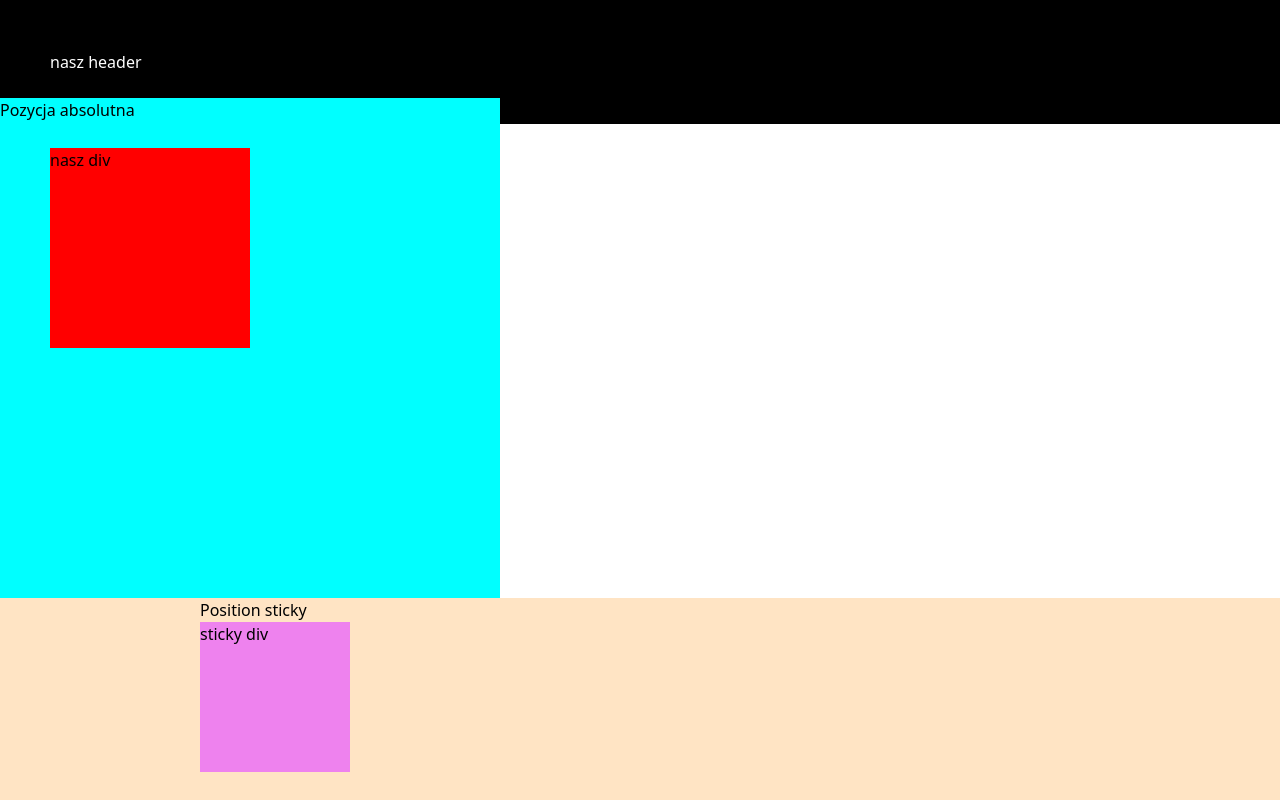
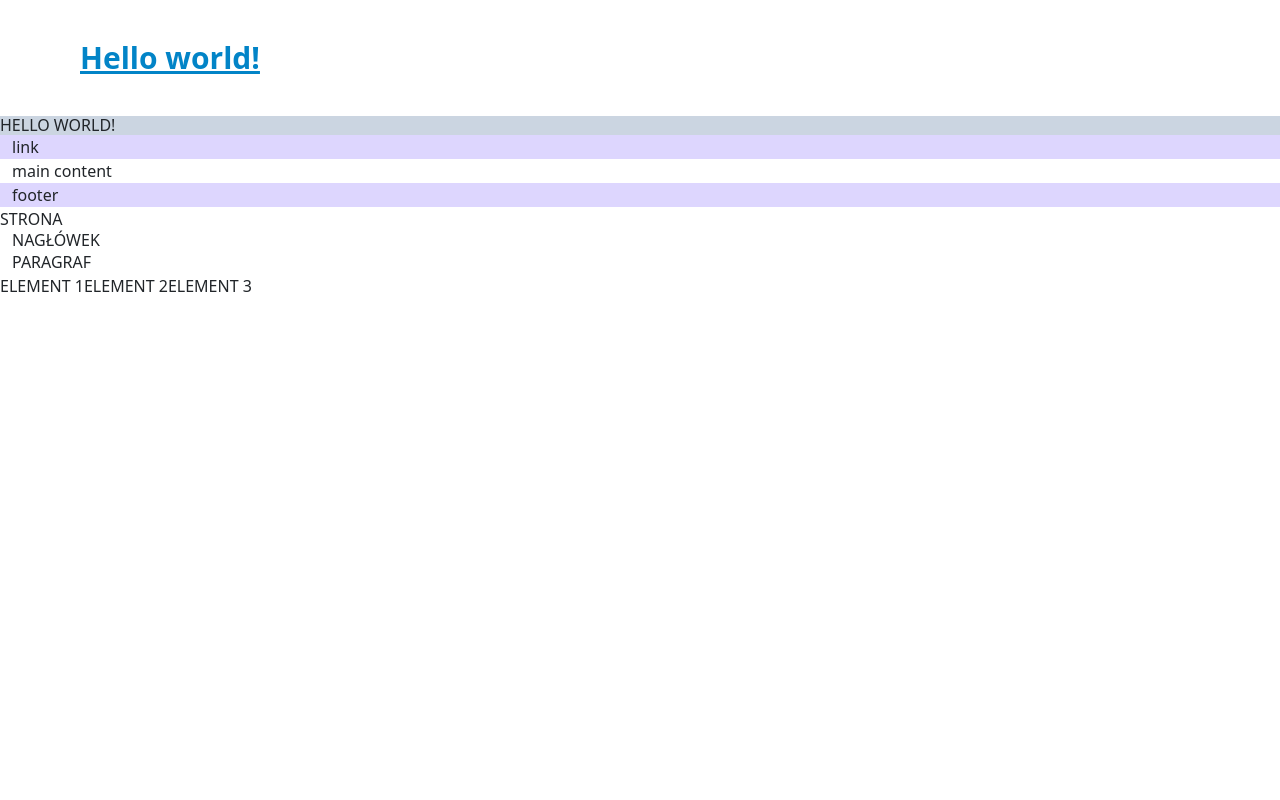
Before and after one commit to AndrzejSlowik/fronPOL32, a website built with Parcel: page index.html in a window 1280 px wide. Shown: the top 800 px of the page. Built offline with nearby package versions, Linux system fonts and the light colour scheme.

Commit message:
podstawowe zmiany w cwiczeniu

```diff
--- a/index.html
+++ b/index.html
@@ -11,14 +11,56 @@
 </head>
 
 <body>
-  <header class="header-fixed">
+  <!-- zajęcia wczoraj -->
+  <!-- <header class="header-fixed">
     nasz header
-  </header>
-  <h1 class="text-3xl font-bold underline text-yellow-600">
+  </header> -->
+  <h1 class="text-3xl font-bold underline text-sky-600 py-10 px-20 text-10xl">
     Hello world!
   </h1>
+  <section>
+    <h2 class="bg-slate-300">HELLO WORLD!</h2>
+  </section>
+  <header class="bg-violet-200">
+    <div class="container mx-auto">
+      <ul>
+        <li>link</li>
+      </ul>
+    </div>
+  </header>
+  <main class="container mx-auto">
+    main content
+  </main>
+  <footer class="bg-violet-200">
+    <div class="container mx-auto">
+      footer
+    </div>
+  </footer>
 
-  <label for="first-name">
+  <main>
+    STRONA
+    <div class="container mx-auto">
+      <h1>NAGŁÓWEK</h1>
+      <section>PARAGRAF</section>
+    </div>
+  </main>
+
+  <footer class="bg-orange-500 px-96">
+    <section class="hidden bg-orange-500"><h3>Niewidzialny</h3></section>
+    </footer>
+
+
+  <header>
+    <ul class="flex">
+      <li>ELEMENT 1</li>
+      <li>ELEMENT 2</li>
+      <li>ELEMENT 3</li>
+    </ul>
+  </header>
+
+    <!-- zajęcia wczoraj -->
+
+  <!-- <label for="first-name">
     Imie:
     <input type="checkbox" id="first-name">
   </label>
@@ -53,7 +95,7 @@
     <div class="sticky-block">
       sticky div
     </div>
-  </section>
+  </section> -->
 </body>
 
 </html>
--- a/styles.scss
+++ b/styles.scss
@@ -1,7 +1,7 @@
-// @import "bootstrap/scss/bootstrap";
-// @tailwind base;
-// @tailwind components;
-// @tailwind utilities;
+@import "bootstrap/scss/bootstrap";
+@tailwind base;
+@tailwind components;
+@tailwind utilities;
 
 .wrapper {
     background-color: gray;
```
Also changed, not shown: 1 other file.
